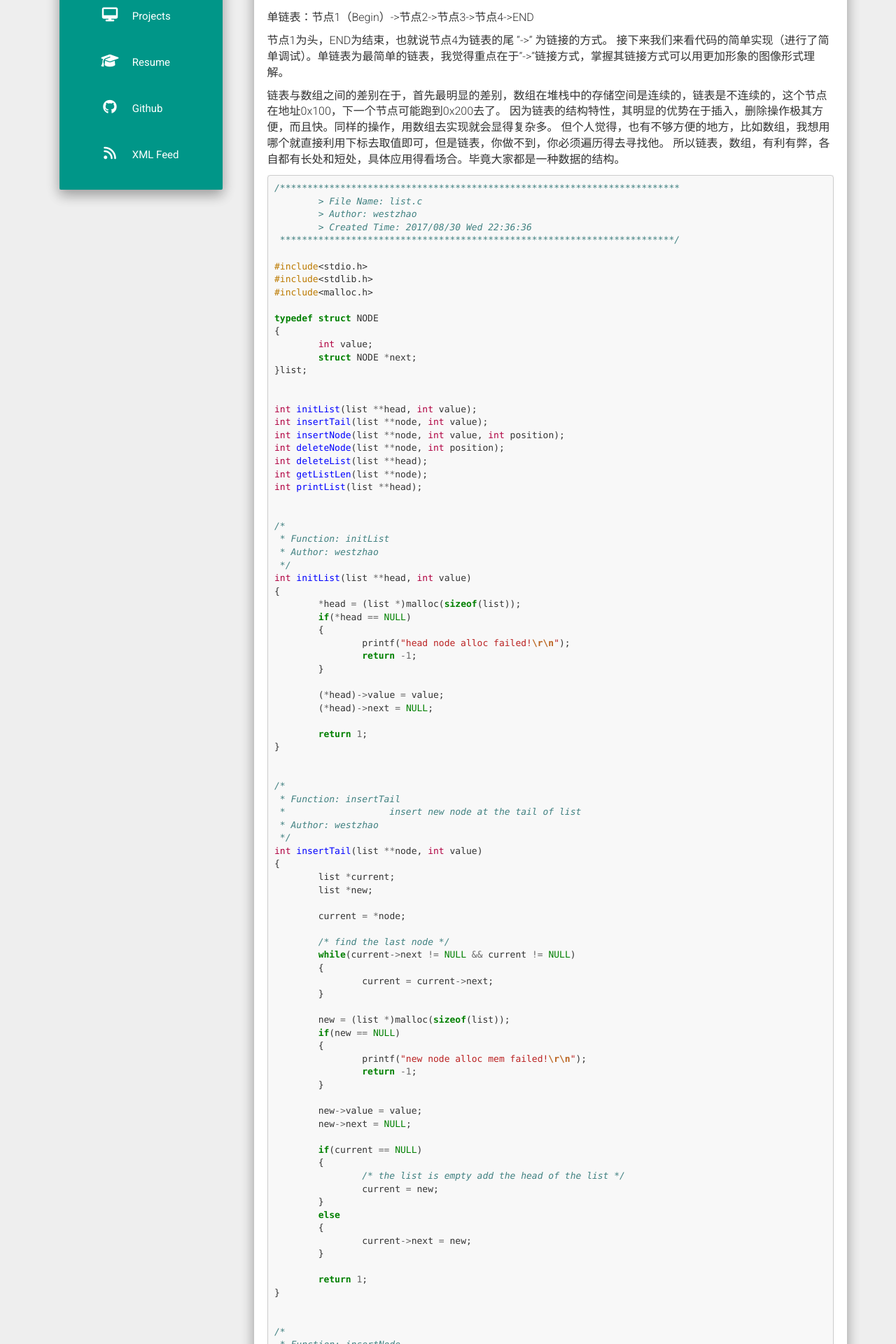
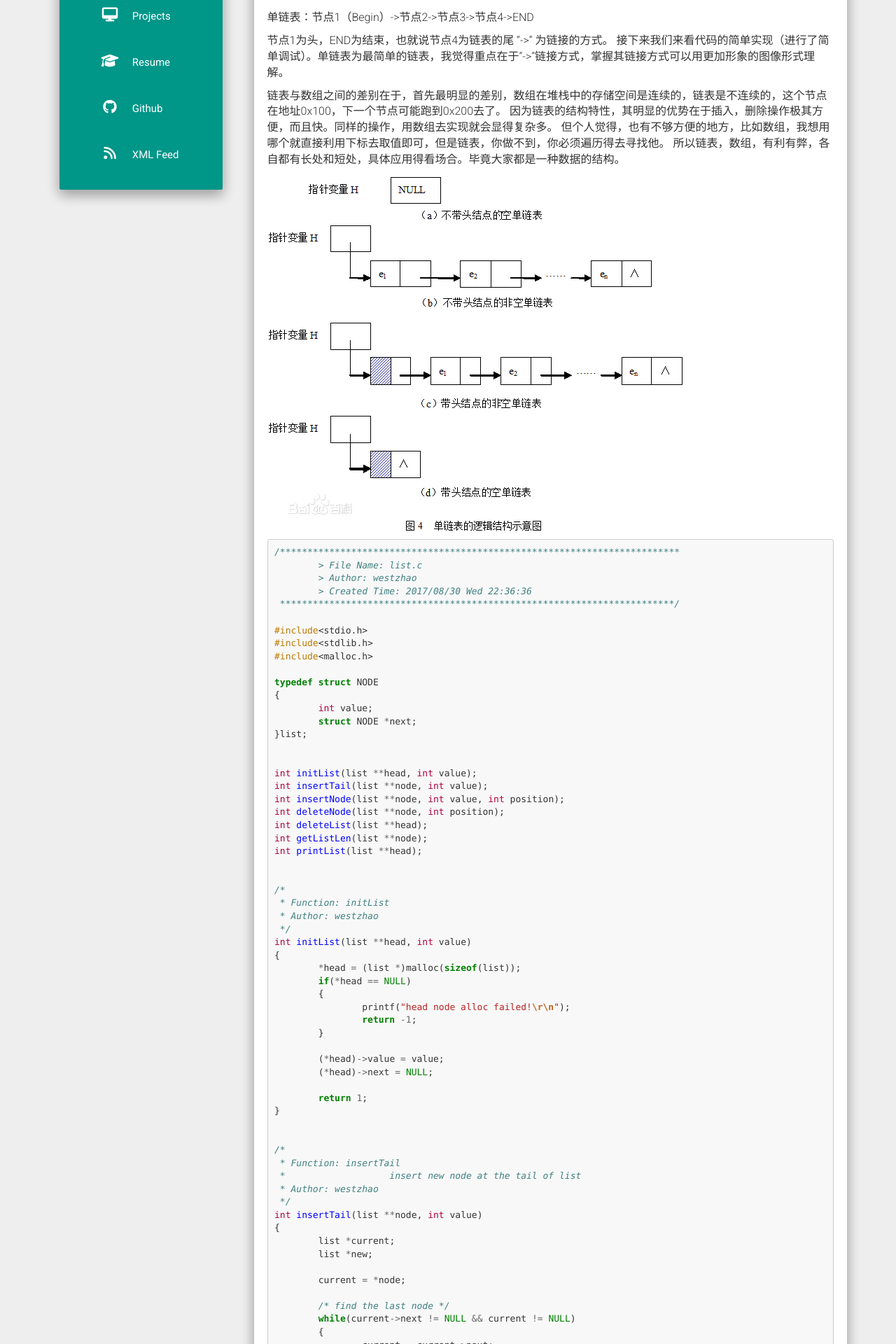
Before and after one commit to westzhao13/Westzhao-Blog, a Jekyll site: the page built from _posts/2019-03-02-数据结构-单链表.md, in a window 1280 px wide. Shown: the part 391-2311 px from the top of the page at 70% size. Built offline with Jekyll 4.4.1, drawn with Linux system fonts in a browser that asks for light colours; nearby versions of some CDN libraries; our own code applies the rules of GitHub Pages for plain Markdown files; comment, search, counter and statistics services are not loaded.

Commit message:
Update 2019-03-02-数据结构-单链表.md

````diff
--- a/_posts/2019-03-02-数据结构-单链表.md
+++ b/_posts/2019-03-02-数据结构-单链表.md
@@ -14,6 +14,8 @@
 因为链表的结构特性，其明显的优势在于插入，删除操作极其方便，而且快。同样的操作，用数组去实现就会显得复杂多。
 但个人觉得，也有不够方便的地方，比如数组，我想用哪个就直接利用下标去取值即可，但是链表，你做不到，你必须遍历得去寻找他。
 所以链表，数组，有利有弊，各自都有长处和短处，具体应用得看场合。毕竟大家都是一种数据的结构。
+
+![](https://github.com/westzhao13/Westzhao-Blog/blob/master/_posts/2019-03-02-single_link.jpg)
 
 ```c
 /*************************************************************************
````
